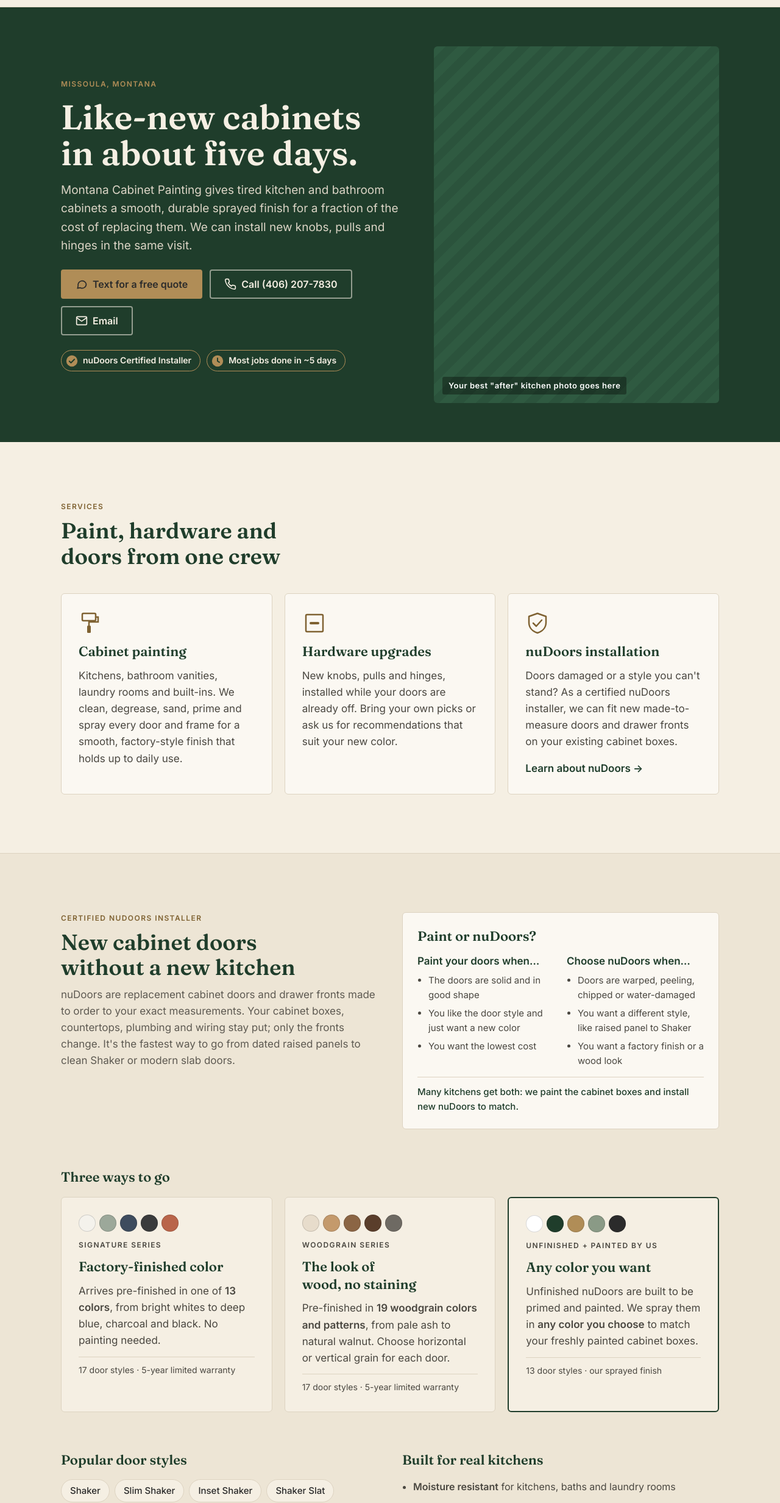
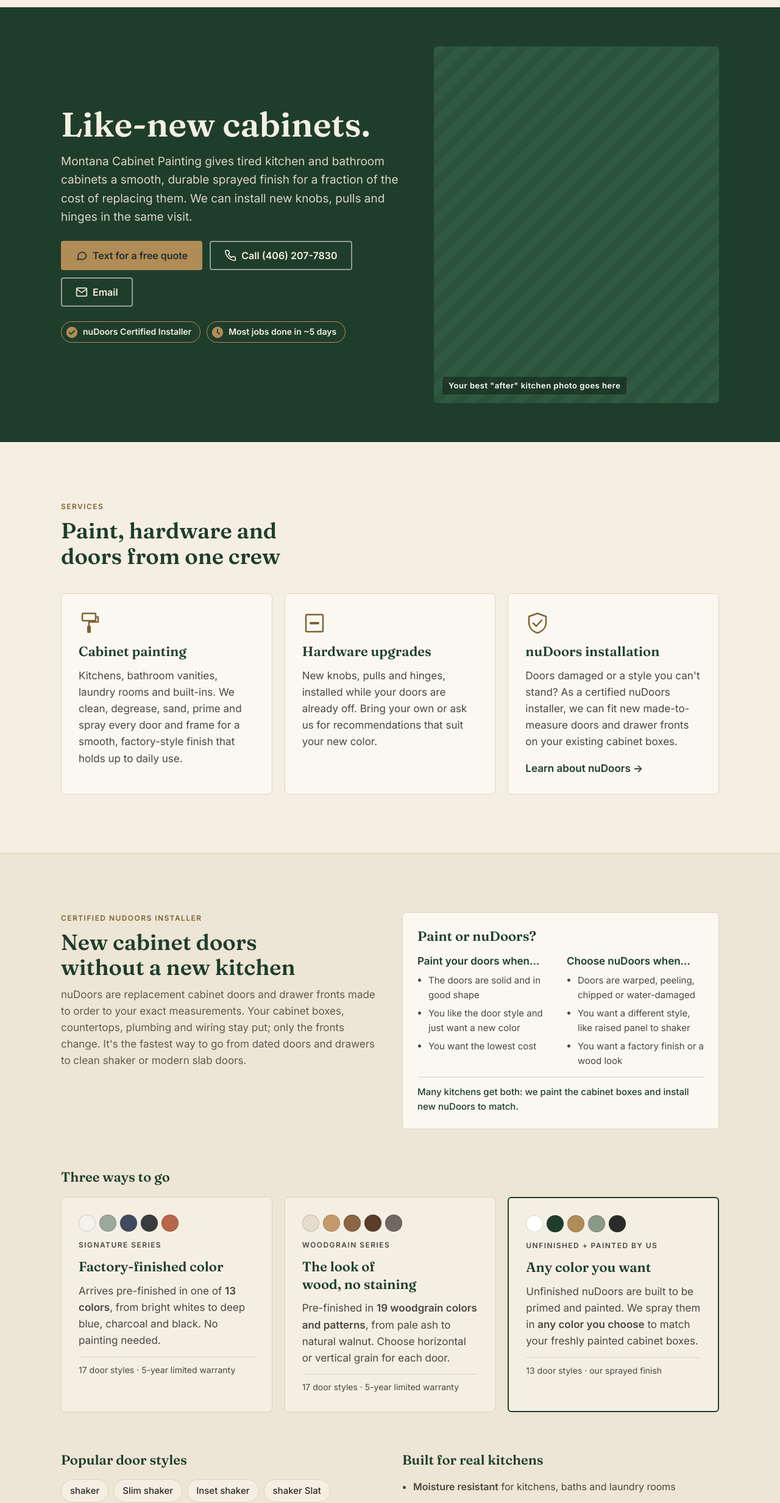
Before and after one commit to thrivecustompainting/Montana-Cabinet-Painting, a plain HTML site: page index.html in a window 1280 px wide. Shown: the part 57-2522 px from the top of the page at 61% size. Drawn offline with Linux system fonts and the light colour scheme.

Commit message:
Update hero and copy edits; lowercase shaker
Co-Authored-By: Claude Opus 5.5 <noreply@anthropic.com>
Claude-Session: https://claude.ai/code/session_016tADuBw1b9mRrvFvXLwzje

```diff
--- a/index.html
+++ b/index.html
@@ -60,8 +60,7 @@
     <section class="hero" id="top">
       <div class="container hero-inner">
         <div class="hero-copy">
-          <p class="label label-light">Missoula, Montana</p>
-          <h1>Like-new cabinets in about five days.</h1>
+          <h1>Like-new cabinets.</h1>
           <p class="lead">Montana Cabinet Painting gives tired kitchen and bathroom cabinets a smooth, durable sprayed finish for a fraction of the cost of replacing them. We can install new knobs, pulls and hinges in the same visit.</p>
           <div class="cta-row">
             <a class="btn btn-brass js-sms" href="sms:+14062077830?&amp;body=Hi!%20I%27d%20like%20a%20cabinet%20painting%20quote.">
@@ -105,7 +104,7 @@
           <article class="card">
             <svg class="card-icon" width="40" height="40" viewBox="0 0 40 40" aria-hidden="true"><rect x="6" y="6" width="28" height="28" rx="2" fill="none" stroke="currentColor" stroke-width="2.5"/><rect x="12" y="18" width="16" height="4" rx="2" fill="currentColor"/></svg>
             <h3>Hardware upgrades</h3>
-            <p>New knobs, pulls and hinges, installed while your doors are already off. Bring your own picks or ask us for recommendations that suit your new color.</p>
+            <p>New knobs, pulls and hinges, installed while your doors are already off. Bring your own or ask us for recommendations that suit your new color.</p>
           </article>
           <article class="card">
             <svg class="card-icon" width="40" height="40" viewBox="0 0 40 40" aria-hidden="true"><path d="M20 4 34 9v10c0 8.5-6 14.5-14 17-8-2.5-14-8.5-14-17V9z" fill="none" stroke="currentColor" stroke-width="2.5" stroke-linejoin="round"/><path d="m13 20 5 5 9-10" fill="none" stroke="currentColor" stroke-width="2.5" stroke-linecap="round" stroke-linejoin="round"/></svg>
@@ -123,7 +122,7 @@
           <div class="section-head">
             <p class="label">Certified nuDoors installer</p>
             <h2>New cabinet doors without a new kitchen</h2>
-            <p>nuDoors are replacement cabinet doors and drawer fronts made to order to your exact measurements. Your cabinet boxes, countertops, plumbing and wiring stay put; only the fronts change. It's the fastest way to go from dated raised panels to clean Shaker or modern slab doors.</p>
+            <p>nuDoors are replacement cabinet doors and drawer fronts made to order to your exact measurements. Your cabinet boxes, countertops, plumbing and wiring stay put; only the fronts change. It's the fastest way to go from dated doors and drawers to clean shaker or modern slab doors.</p>
           </div>
           <div class="nd-choose">
             <h3>Paint or nuDoors?</h3>
@@ -140,7 +139,7 @@
                 <p class="nd-choose-title">Choose nuDoors when…</p>
                 <ul>
                   <li>Doors are warped, peeling, chipped or water-damaged</li>
-                  <li>You want a different style, like raised panel to Shaker</li>
+                  <li>You want a different style, like raised panel to shaker</li>
                   <li>You want a factory finish or a wood look</li>
                 </ul>
               </div>
@@ -178,7 +177,7 @@
           <div>
             <h3 class="nd-sub">Popular door styles</h3>
             <ul class="nd-styles">
-              <li>Shaker</li><li>Slim Shaker</li><li>Inset Shaker</li><li>Shaker Slat</li><li>Beadboard Shaker</li><li>Glass Shaker</li><li>Slab</li><li>Reeded Slab</li><li>Fluted Slab</li><li>Raised Panel</li><li>Beveled</li><li>Beaded</li><li>Homestead</li>
+              <li>shaker</li><li>Slim shaker</li><li>Inset shaker</li><li>shaker Slat</li><li>Beadboard shaker</li><li>Glass shaker</li><li>Slab</li><li>Reeded Slab</li><li>Fluted Slab</li><li>Raised Panel</li><li>Beveled</li><li>Beaded</li><li>Homestead</li>
             </ul>
             <p class="nd-small">Doors are made in 1/16" increments up to 36" wide and 96" tall, with matching drawer fronts. Browse every style and color at <a href="https://www.nudoors.com/" target="_blank" rel="noopener">nudoors.com</a>, then text us your favorites.</p>
           </div>
@@ -325,7 +324,7 @@
           </details>
           <details>
             <summary>Should I paint my doors or replace them with nuDoors?</summary>
-            <p>If your doors are solid and you like their shape, painting is usually the better value. If they're damaged or warped, or you want a different style (for example, raised panel to Shaker), nuDoors make more sense. We can look at your kitchen and recommend one, or combine both.</p>
+            <p>If your doors are solid and you like their shape, painting is usually the better value. If they're damaged or warped, or you want a different style (for example, raised panel to shaker), nuDoors make more sense. We can look at your kitchen and recommend one, or combine both.</p>
           </details>
           <details>
             <summary>How do I get a quote?</summary>
@@ -338,7 +337,7 @@
     <section class="cta-band" id="contact">
       <div class="container cta-inner">
         <h2>Ready for like-new cabinets?</h2>
-        <p>The fastest way to a quote: text us a few photos of your cabinets and tell us your town.</p>
+        <p>Text us to schedule an appointment.</p>
         <div class="cta-row">
           <a class="btn btn-brass js-sms" href="sms:+14062077830?&amp;body=Hi!%20I%27d%20like%20a%20cabinet%20painting%20quote.">Text (406) 207-7830</a>
           <a class="btn btn-ghost" href="tel:+14062077830">Call (406) 207-7830</a>
```
